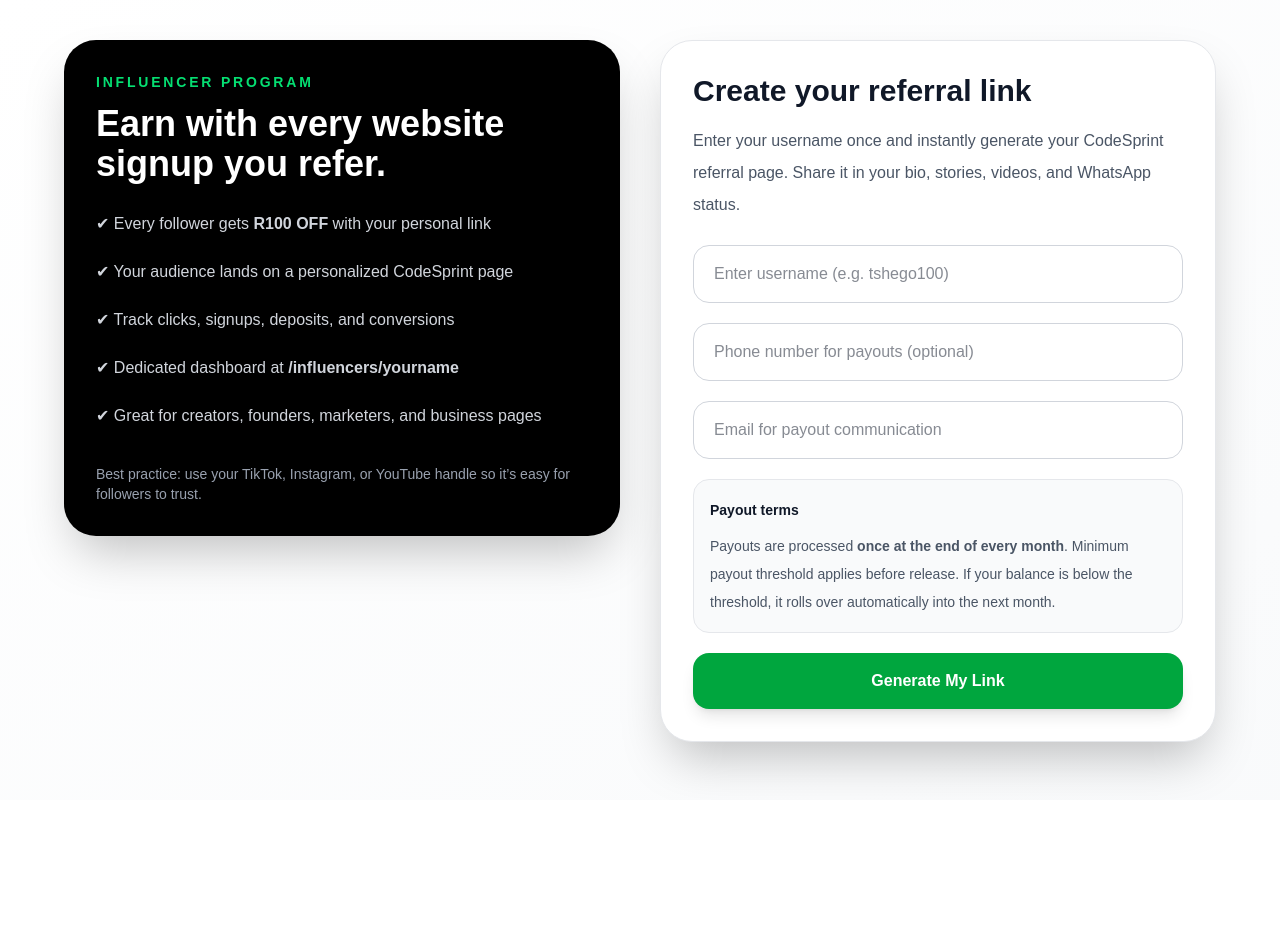
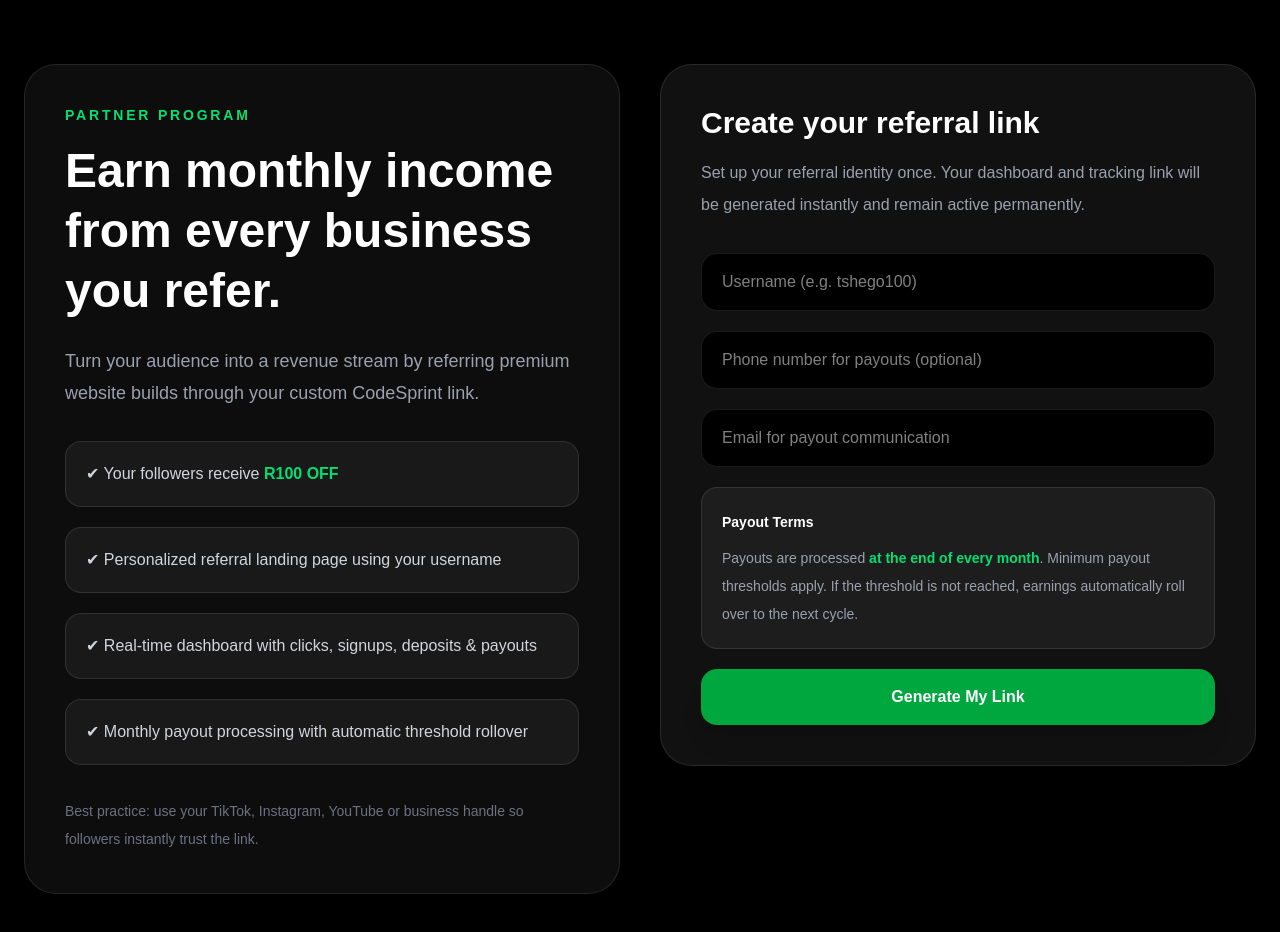
Before and after one commit to mirthh00/codesprint, a Next.js app: page /influencers in a window 1280 px wide. Shown: the top 932 px of the page. Before the commit the page ends 800 px from the top, so only its background shows below. Built offline with nearby package versions, Linux system fonts and the light colour scheme.

Commit message:
Update page.js

```diff
--- a/src/app/influencers/page.js
+++ b/src/app/influencers/page.js
@@ -1,8 +1,8 @@
-// app/influencers/page.jsx
 "use client";
 
 import { useState } from "react";
 import Link from "next/link";
+import { motion } from "framer-motion";
 
 export default function InfluencersPage() {
   const [username, setUsername] = useState("");
@@ -18,42 +18,74 @@
   }
 
   return (
-    <main className="min-h-screen bg-gradient-to-br from-white to-gray-50 text-gray-900 px-6 py-10">
-      <div className="max-w-6xl mx-auto grid lg:grid-cols-2 gap-10 items-start">
-        {/* Info panel */}
-        <div className="bg-black text-white rounded-[2rem] p-8 shadow-2xl">
-          <p className="text-green-400 uppercase tracking-[0.2em] text-sm font-semibold mb-3">
-            Influencer Program
+  <main className="min-h-screen bg-black text-white px-4 sm:px-6 py-10 sm:py-16">
+  <div className="max-w-7xl mx-auto grid grid-cols-1 lg:grid-cols-2 gap-6 sm:gap-10 items-start">
+
+    {/* LEFT SALES PANEL */}
+    <motion.div
+      initial={{ opacity: 0, y: 30 }}
+      animate={{ opacity: 1, y: 0 }}
+      className="bg-white/5 border border-white/10 rounded-3xl sm:rounded-[2rem] p-6 sm:p-8 md:p-10 shadow-2xl"
+    >
+      <p className="text-green-400 uppercase tracking-[0.15em] sm:tracking-[0.2em] text-xs sm:text-sm font-semibold mb-4">
+        Partner Program
       </p>
-          <h1 className="text-4xl font-bold mb-6">
-            Earn with every website signup you refer.
+
+      <h1 className="text-3xl sm:text-4xl md:text-5xl font-bold leading-tight mb-6">
+        Earn monthly income from every business you refer.
       </h1>
-          <div className="space-y-4 text-gray-300 leading-8">
-            <p>✔ Every follower gets <strong>R100 OFF</strong> with your personal link</p>
-            <p>✔ Your audience lands on a personalized CodeSprint page</p>
-            <p>✔ Track clicks, signups, deposits, and conversions</p>
-            <p>✔ Dedicated dashboard at <strong>/influencers/yourname</strong></p>
-            <p>✔ Great for creators, founders, marketers, and business pages</p>
-          </div>
-          <p className="mt-8 text-sm text-gray-400">
-            Best practice: use your TikTok, Instagram, or YouTube handle so it’s easy for followers to trust.
+
+      <p className="text-gray-400 leading-7 sm:leading-8 text-base sm:text-lg mb-8">
+        Turn your audience into a revenue stream by referring premium
+        website builds through your custom CodeSprint link.
       </p>
+
+      <div className="space-y-4 sm:space-y-5 text-gray-300">
+        <div className="bg-white/5 border border-white/10 rounded-2xl p-4 sm:p-5">
+          ✔ Your followers receive <strong className="text-green-400">R100 OFF</strong>
         </div>
 
-        {/* Create link card */}
-        <div className="bg-white border border-gray-200 rounded-[2rem] shadow-2xl p-8">
-          <h2 className="text-3xl font-bold mb-4">Create your referral link</h2>
-          <p className="text-gray-600 leading-8 mb-6">
-            Enter your username once and instantly generate your CodeSprint referral page.
-            Share it in your bio, stories, videos, and WhatsApp status.
+        <div className="bg-white/5 border border-white/10 rounded-2xl p-4 sm:p-5">
+          ✔ Personalized referral landing page using your username
+        </div>
+
+        <div className="bg-white/5 border border-white/10 rounded-2xl p-4 sm:p-5">
+          ✔ Real-time dashboard with clicks, signups, deposits & payouts
+        </div>
+
+        <div className="bg-white/5 border border-white/10 rounded-2xl p-4 sm:p-5">
+          ✔ Monthly payout processing with automatic threshold rollover
+        </div>
+      </div>
+
+      <p className="mt-6 sm:mt-8 text-xs sm:text-sm text-gray-500 leading-6 sm:leading-7">
+        Best practice: use your TikTok, Instagram, YouTube or business handle
+        so followers instantly trust the link.
+      </p>
+    </motion.div>
+
+    {/* RIGHT FORM PANEL */}
+    <motion.div
+      initial={{ opacity: 0, y: 30 }}
+      animate={{ opacity: 1, y: 0 }}
+      transition={{ delay: 0.1 }}
+      className="bg-[#111] border border-white/10 rounded-3xl sm:rounded-[2rem] shadow-2xl p-6 sm:p-8 md:p-10"
+    >
+      <h2 className="text-2xl sm:text-3xl font-bold mb-4">
+        Create your referral link
+      </h2>
+
+      <p className="text-gray-400 leading-7 sm:leading-8 text-sm sm:text-base mb-8">
+        Set up your referral identity once. Your dashboard and tracking link
+        will be generated instantly and remain active permanently.
       </p>
 
-          <form onSubmit={createLink} className="space-y-5">
+      <form onSubmit={createLink} className="space-y-4 sm:space-y-5">
         <input
           value={username}
           onChange={(e) => setUsername(e.target.value)}
-    placeholder="Enter username (e.g. tshego100)"
-    className="w-full border border-gray-300 rounded-2xl px-5 py-4 outline-none focus:ring-2 focus:ring-green-500"
+          placeholder="Username (e.g. tshego100)"
+          className="w-full bg-black border border-white/10 rounded-2xl px-4 sm:px-5 py-3 sm:py-4 outline-none focus:ring-2 focus:ring-green-500 text-white text-sm sm:text-base"
           required
         />
 
@@ -61,7 +93,7 @@
           value={phone}
           onChange={(e) => setPhone(e.target.value)}
           placeholder="Phone number for payouts (optional)"
-    className="w-full border border-gray-300 rounded-2xl px-5 py-4 outline-none focus:ring-2 focus:ring-green-500"
+          className="w-full bg-black border border-white/10 rounded-2xl px-4 sm:px-5 py-3 sm:py-4 outline-none focus:ring-2 focus:ring-green-500 text-white text-sm sm:text-base"
         />
 
         <input
@@ -69,36 +101,40 @@
           onChange={(e) => setEmail(e.target.value)}
           placeholder="Email for payout communication"
           type="email"
-    className="w-full border border-gray-300 rounded-2xl px-5 py-4 outline-none focus:ring-2 focus:ring-green-500"
+          className="w-full bg-black border border-white/10 rounded-2xl px-4 sm:px-5 py-3 sm:py-4 outline-none focus:ring-2 focus:ring-green-500 text-white text-sm sm:text-base"
         />
 
-  <div className="bg-gray-50 border border-gray-200 rounded-2xl p-4 text-sm text-gray-600 leading-7">
-    <p className="font-semibold text-gray-900 mb-2">Payout terms</p>
+        <div className="bg-white/5 border border-white/10 rounded-2xl p-4 sm:p-5 text-xs sm:text-sm text-gray-400 leading-6 sm:leading-7">
+          <p className="font-semibold text-white mb-2">Payout Terms</p>
           <p>
-      Payouts are processed <strong>once at the end of every month</strong>.
-      Minimum payout threshold applies before release. If your balance is below
-      the threshold, it rolls over automatically into the next month.
+            Payouts are processed <strong className="text-green-400">at the end of every month</strong>.
+            Minimum payout thresholds apply. If the threshold is not reached,
+            earnings automatically roll over to the next cycle.
           </p>
         </div>
 
-  <button className="w-full bg-green-600 hover:bg-green-700 text-white py-4 rounded-2xl font-semibold shadow-lg transition">
+        <button className="w-full bg-green-600 hover:bg-green-700 text-white py-3 sm:py-4 rounded-2xl text-sm sm:text-base font-semibold shadow-xl transition-all duration-300 hover:-translate-y-0.5">
           Generate My Link
         </button>
       </form>
 
       {generatedLink && (
-            <div className="mt-6 bg-green-50 border border-green-200 rounded-2xl p-5">
-              <p className="font-semibold text-green-700 mb-2">Your referral link is ready</p>
-              <p className="text-gray-700 break-all">{generatedLink}</p>
+        <div className="mt-6 sm:mt-8 bg-green-500/10 border border-green-500/20 rounded-2xl p-4 sm:p-6">
+          <p className="font-semibold text-green-400 mb-2 text-sm sm:text-base">
+            Your referral link is ready
+          </p>
+
+          <p className="text-gray-300 break-all text-sm sm:text-base">{generatedLink}</p>
+
           <Link
             href={`/influencers/${username}`}
-                className="inline-block mt-4 text-green-600 font-semibold"
+            className="inline-block mt-4 text-green-400 font-semibold hover:text-green-300 transition text-sm sm:text-base"
           >
             Open dashboard →
           </Link>
         </div>
       )}
-        </div>
+    </motion.div>
   </div>
 </main>
   );
```
Lines whose indentation alone changed are shown as unchanged.
